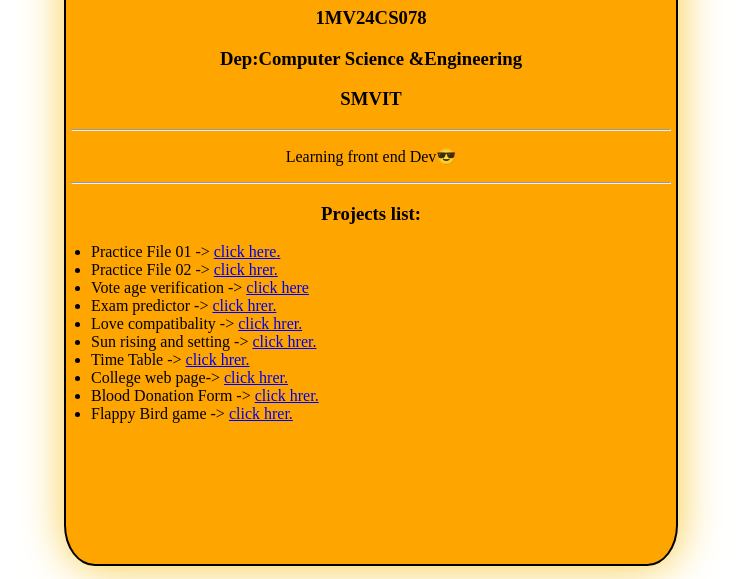
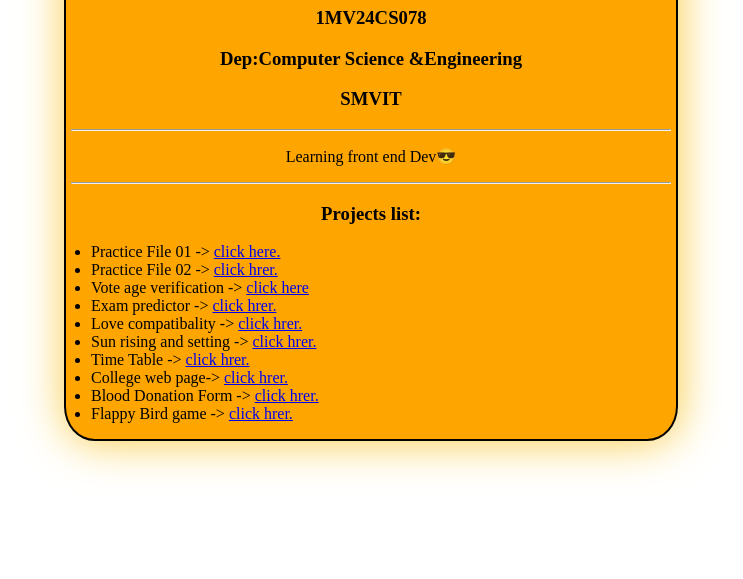
Before and after one commit to Luci1128/Development, a plain HTML site: page index.html in a window 1280 px wide. Shown: the part 261-840 px from the top of the page, without its empty margins (269-1012 px from the left). After the commit the page ends 800 px from the top, so only its background shows below. Drawn offline with Linux system fonts and the light colour scheme.

Commit message:
Update style03.css

```diff
--- a/style03.css
+++ b/style03.css
@@ -1,5 +1,5 @@
 #bg{
-    height: 800px;
+    height: 675px;
     width: 600px;
     border: 2px solid black;
     padding: 5px;
```
